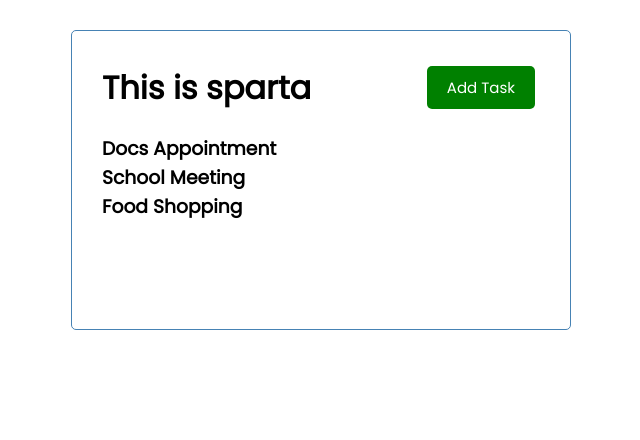
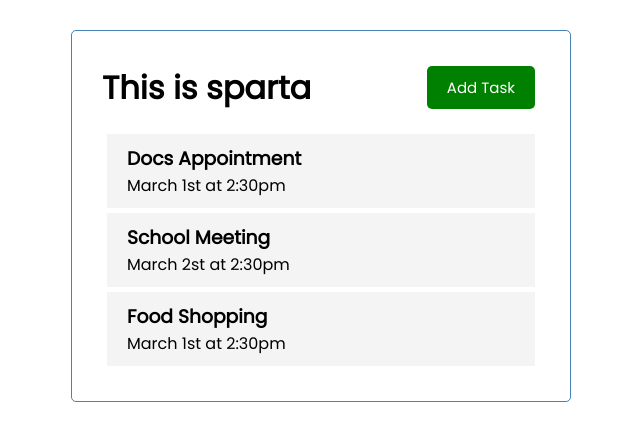
Before and after one commit to curexcode/Vue-js-test-project, a Vue app: page / in a window 1280 px wide. Shown: the top 440 px of the page, without its empty margins (319-959 px from the left). Built offline with nearby package versions, Linux system fonts and the light colour scheme.

Commit message:
Add task component and style.

```diff
--- /dev/null
+++ b/src/components/Task.vue
@@ -0,0 +1,36 @@
+<template>
+    <div class="task">
+        <h3> {{ task.text }} </h3>
+        <p> {{ task.day }} </p>
+    </div>
+</template>
+
+<script>
+
+export default {
+    name: 'Task',
+    props: {
+        task: Object,
+    }
+}
+</script>
+
+<style scoped>
+.fas {
+  color: red;
+}
+.task {
+  background: #f4f4f4;
+  margin: 5px;
+  padding: 10px 20px;
+  cursor: pointer;
+}
+.task.reminder {
+  border-left: 5px solid green;
+}
+.task h3 {
+  display: flex;
+  align-items: center;
+  justify-content: space-between;
+}
+</style>
--- a/src/components/Tasks.vue
+++ b/src/components/Tasks.vue
@@ -1,6 +1,7 @@
 <template>
     <div :key="task.id" v-for="task in tasks">
-        <h3>{{ task.text }}</h3>
+        <Task :task="task" />
+        <!-- <h3>{{ task.text }}</h3> -->
     </div>
 
 </template>
@@ -8,11 +9,16 @@
 
 <script>
 
+import Task from './Task';
+
 export default{
     name: 'Tasks',
     props: {
         tasks: Array,
     },
+    components: {
+        Task,
+    }
 }
 
 </script>
```
